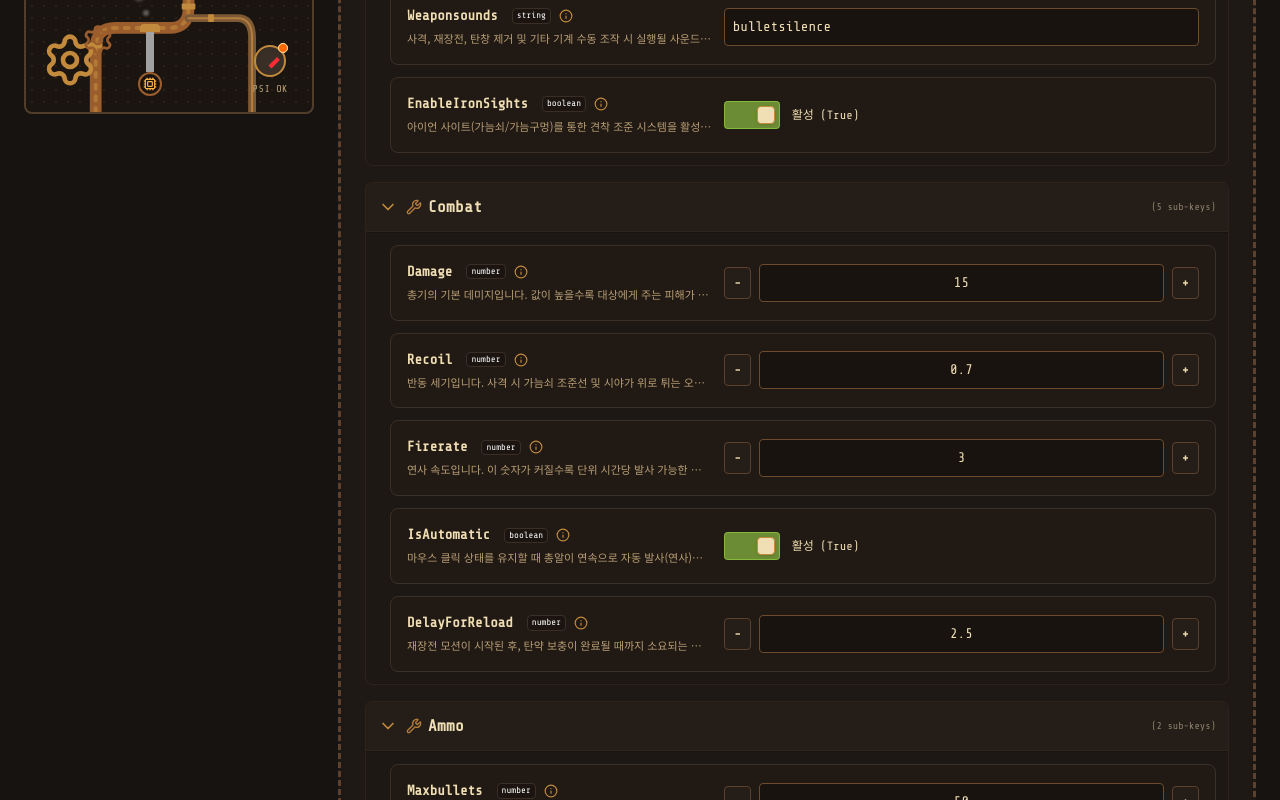
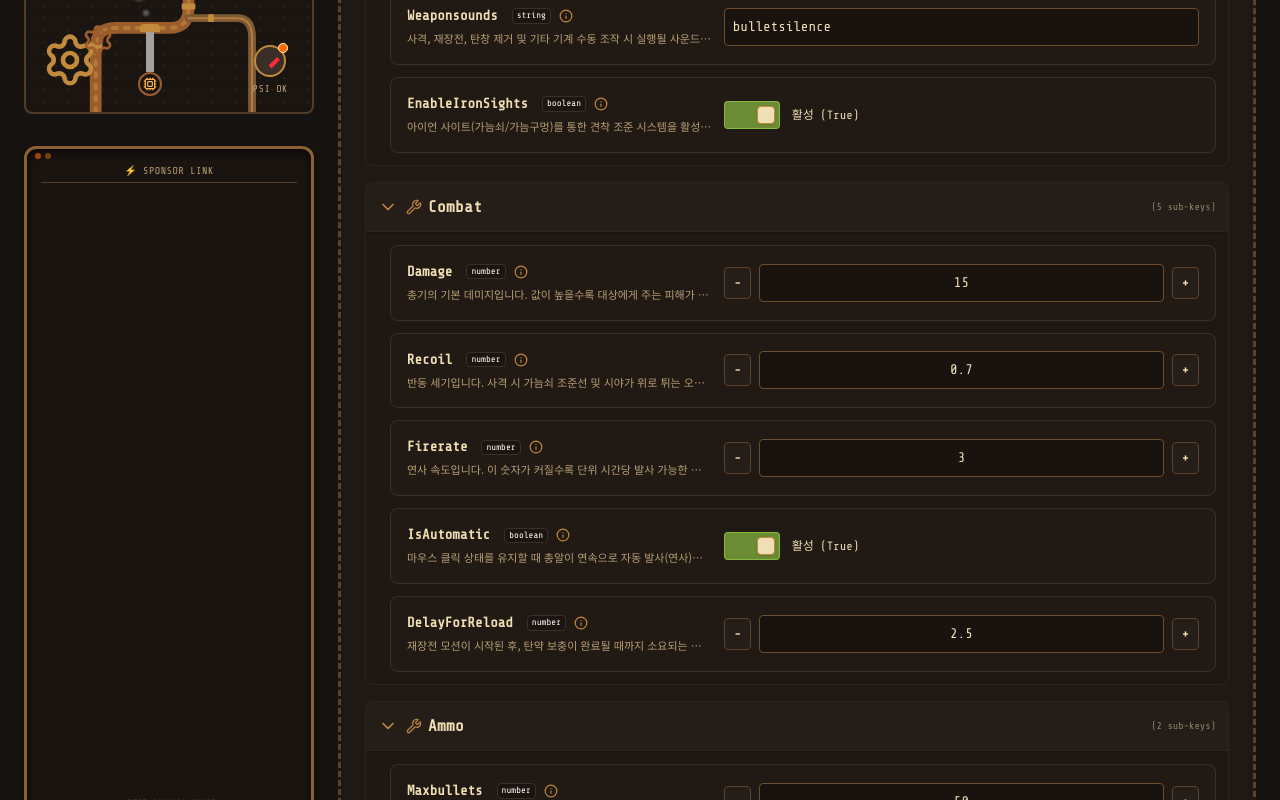
Before and after one commit to ericdm47/yaml-editor__minecraft-plugin-config-editor, a React (Vite) app: page / in a window 1280 px wide. Shown: the part 1060-1860 px from the top of the page. Built offline with nearby package versions, Linux system fonts and the light colour scheme.

Commit message:
Update App.tsx

```diff
--- a/src/App.tsx
+++ b/src/App.tsx
@@ -28,6 +28,7 @@ import {
 import { EditorTheme, HistoryState } from "./types";
 import { DEFAULT_YAML, PRESETS, DESCRIPTIONS } from "./constants";
 import PipeAnimation from "./components/PipeAnimation";
+import KakaoAd from "./components/KakaoAd";
 
 export default function App() {
   // Theme & App State
@@ -718,6 +719,15 @@ export default function App() {
                 <PipeAnimation />
               </div>
 
+              {/* Kakao AdFit Side-Wing 160x600 Gauge Banner (PC 전용) */}
+              <div className="hidden lg:block pt-2">
+                <KakaoAd
+                  unitId="DAN-Tp2j09zyARF7KdtQ"
+                  width="160"
+                  height="600"
+                />
+              </div>
+
             </aside>
 
             {/* MAIN CONFIGURATION EDITOR */}
@@ -982,7 +992,7 @@ export default function App() {
                     법률 및 운영 정책 (Legal Policy)
                   </h3>
                   <span className="text-[10px] bg-emerald-500/10 border border-emerald-500/30 text-emerald-400 px-2 py-0.5 rounded uppercase font-mono tracking-widest font-bold">
-                    치킨에 관한 내용
+                    AdSense Ready
                   </span>
                 </div>
 
@@ -1272,6 +1282,15 @@ export default function App() {
                   </div>
                 </div>
 
+                {/* Sponsor Gauge: Kakao AdFit Section */}
+                <div className="mt-5 pt-4.5 border-t border-[#523d2b]/50">
+                  <KakaoAd
+                    unitId="DAN-Tp2j09zyARF7KdtQ"
+                    width="160"
+                    height="600"
+                  />
+                </div>
+
                 {/* Steampunk stamp detail */}
                 <div className="mt-4 pt-3.5 border-t border-[#523d2b]/40 text-center">
                   <span className="text-[10px] font-mono text-[#b89f75] uppercase tracking-widest block">
```
